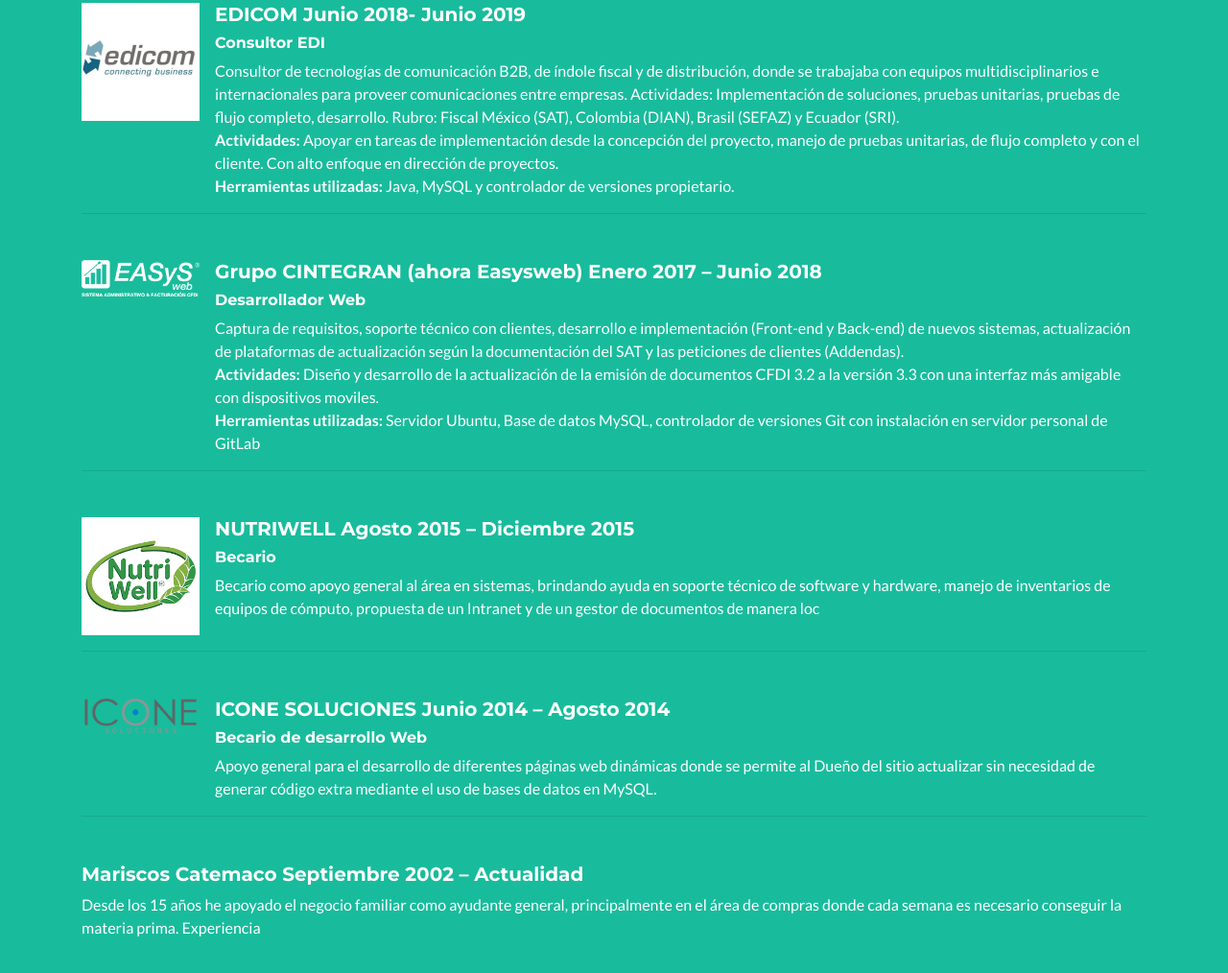
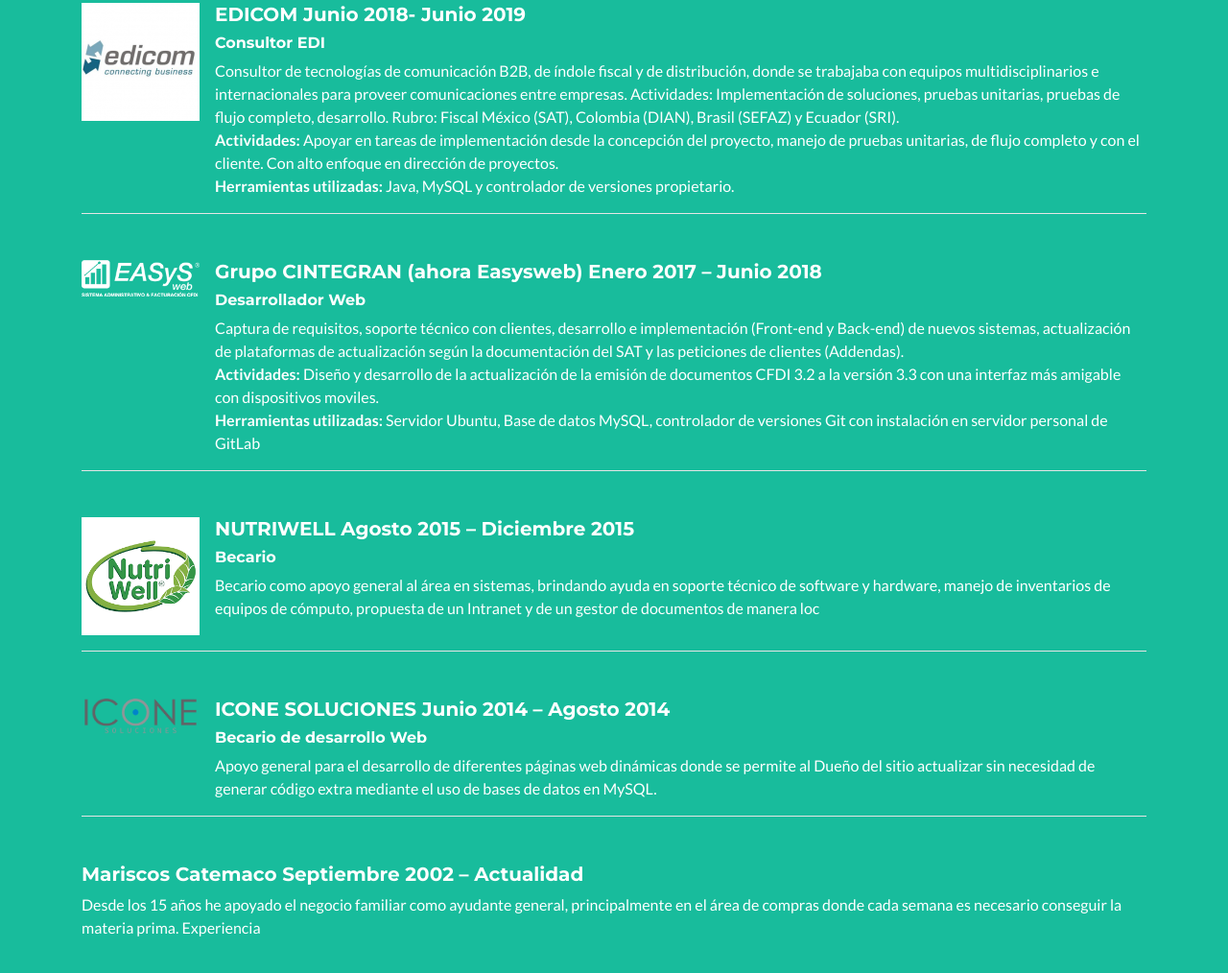
Before and after one commit to arturoZepeda/dinkydau.github.io, a plain HTML site: page index.html in a window 1280 px wide. Shown: the part 1692-2706 px from the top of the page at 96% size. Drawn offline with nearby package versions, Linux system fonts and the light colour scheme.

Commit message:
Agregamos modificaciones de trabajos

```diff
--- a/index.html
+++ b/index.html
@@ -99,7 +99,7 @@
             </div>
         </div>-->
         <div class="media">
-            <a href="">
+            <a href="https://www.edicomgroup.com/">
                 <img src="img/edicom.png" class="mr-3" alt="website de EDICOM" width="123">
             </a>
             <div class="media-body ">
@@ -110,7 +110,7 @@
                 </br>  <b>Herramientas utilizadas:</b> Java, MySQL y controlador de versiones propietario.
             </div>
         </div>
-        <hr class="mb-5">
+        <hr class="bg-white mb-5">
         <div class="media">
             <a href="https://www.easysweb.com.mx/">
                 <img src="img/easys-logo-negativo.png" class="mr-3" alt="website de cintegran" width="123">
@@ -123,7 +123,7 @@
                 </br>  <b>Herramientas utilizadas:</b> Servidor Ubuntu, Base de datos MySQL, controlador de versiones Git con instalación en servidor personal de GitLab
             </div>
         </div>
-        <hr class="mb-5">
+        <hr class="bg-white mb-5">
         <div class="media">
             <a href="http://www.nutriwell.com.mx/es/">
                 <img src="img/NW.png" class="mr-3" alt="website de NW" width="123">
@@ -134,7 +134,7 @@
                 Becario como apoyo general al área en sistemas, brindando ayuda en soporte técnico de software y hardware, manejo de inventarios de equipos de cómputo, propuesta de un Intranet y de un gestor de documentos de manera loc
             </div>
         </div>
-        <hr class=" mb-5">
+        <hr class="bg-white mb-5">
         <div class="media">
             <a href="https://icone-solutions.com/">
                 <img src="img/icone.png" class="mr-3" alt="website de icone" width="123">
@@ -145,7 +145,7 @@
                 Apoyo general para el desarrollo de diferentes páginas web dinámicas donde se permite al Dueño del sitio actualizar sin necesidad de generar código extra mediante el uso de bases de datos en MySQL.
             </div>
         </div>
-        <hr class=" mb-5">
+        <hr class="bg-white mb-5">
         <div class="media">
             <div class="media-body">
                 <h5 class="mt-0">Mariscos Catemaco Septiembre 2002 – Actualidad</h5>
```
